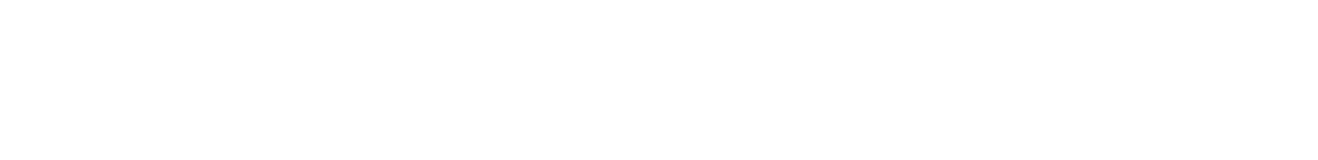
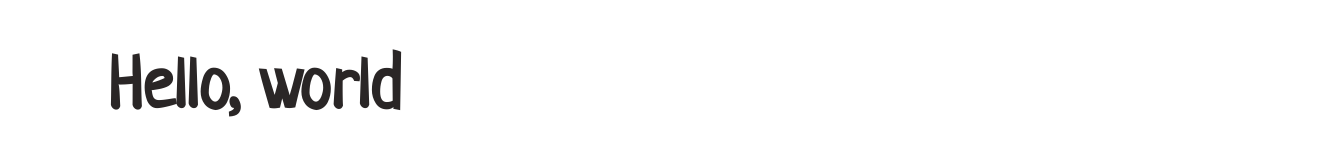
Before and after one commit to looleeluu/layout-designer-project-lvl1, a plain HTML site: page index.html in a window 1280 px wide. Shown: the whole page, 1318 px wide, since content can reach past the window. Drawn offline with Linux system fonts and the light colour scheme.

Commit message:
check working capacity

```diff
--- a/index.html
+++ b/index.html
@@ -4,9 +4,12 @@
   <meta charset="UTF-8">
   <meta http-equiv="X-UA-Compatible" content="IE=edge">
   <meta name="viewport" content="width=device-width, initial-scale=1.0">
+  <link rel="stylesheet" href="./index.css">
   <title>looleeluu/layout-designer-project-lvl1</title>
 </head>
 <body>
-
+  <main>
+    <div><h1>Hello, world</h1></div>
+  </main>
 </body>
 </html>
```
